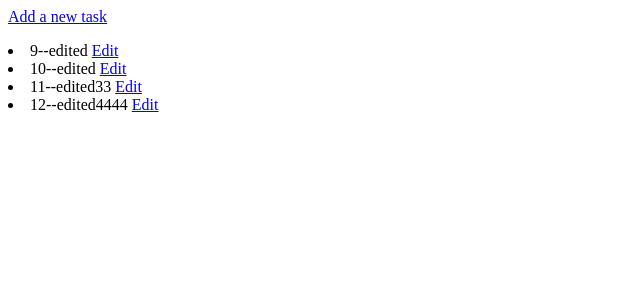
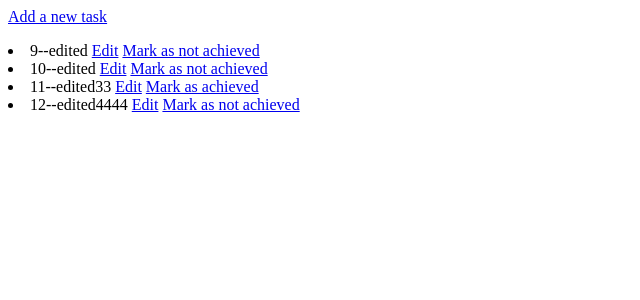
Before and after one commit to Skeyumatra/my-TODO-app, a Django app: page / in a window 1280 px wide. Shown: the top 300 px of the page, without its empty margins (0-640 px from the left). Run offline with Django 5.2, Linux system fonts and the light colour scheme; data comes from the database, SQL or seed files in the repository; both versions use the stored data as it was after the commit.

Commit message:
added  mark as achieved or not achieved operations

```diff
--- a/base/templates/home.html
+++ b/base/templates/home.html
@@ -14,7 +14,15 @@
     <!--ordering the tasks depends on id-->
     <dl>
         {%for task in tasks%}
-        <li>{{task.id}}--{{task.task}}      <a href="editTask/{{task.id}}/">Edit</a></li>
+
+        {% if task.isAchieved%}
+        <li>{{task.id}}--{{task.task}}      <a href="editTask/{{task.id}}/">Edit</a> <a href="achieveTask/{{task.id}}">Mark as not achieved</a></li>
+
+        {% else %}
+
+        <li>{{task.id}}--{{task.task}}      <a href="editTask/{{task.id}}/">Edit</a> <a href="achieveTask/{{task.id}}">Mark as achieved</a></li>
+        {%endif%}
+
         {%endfor%}
     </dl>
 </body>
--- a/base/urls.py
+++ b/base/urls.py
@@ -3,5 +3,6 @@ from . import views
 urlpatterns = [
     path("",views.homePage,name="home"),
     path("addTask/",views.AddTask,name="addTask"),
-    path("editTask/<str:pk>/",views.editTaskName,name="editTask")
+    path("editTask/<str:pk>/",views.editTaskName,name="editTask"),
+    path("achieveTask/<str:pk>/",views.achieveTask,name="achieveTask")
 ]
--- a/base/views.py
+++ b/base/views.py
@@ -23,8 +23,19 @@ def editTaskName(request,pk):
     if request.method=="POST":
         form=forms.editTask(request.POST)
         if form.is_valid():
-            task = models.Task.objects.get(id=pk) #taking the task object that its id=pk
+            task = models.Task.objects.get(pk=pk) #taking the task object that its id=pk
             task.task=form.cleaned_data["task"]
             task.save()    #changing to edited version and saving to db
             return redirect("/")
     return render(request,"editTask.html",{"form":form})
+
+
+def achieveTask(request,pk):
+    task=models.Task.objects.get(pk=pk) #getting the selected object
+    if task.isAchieved:
+        task.isAchieved=False   #if task is achieved, mark as not achieved
+        task.save()
+    else:
+        task.isAchieved=True    #if task isn't achieved, mark as achieved
+        task.save()
+    return redirect("/")
```
Also changed, not shown: db.sqlite3.
